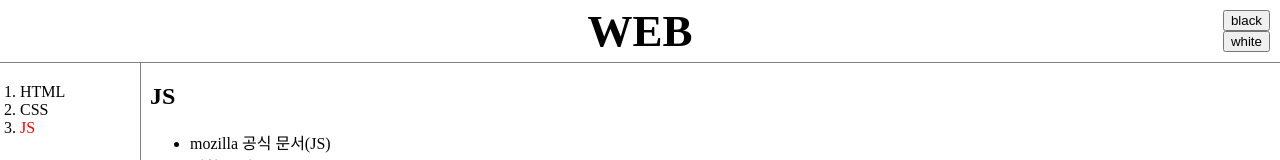
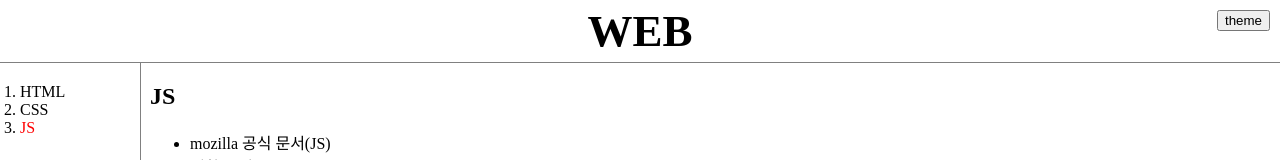
Before and after one commit to ppjh8263/study-web, a plain HTML site: page js.html in a window 1280 px wide. Shown: the top 160 px of the page. Drawn offline with Linux system fonts and the light colour scheme.

Commit message:
eidt : two button -> one button toggle

```diff
--- a/js.html
+++ b/js.html
@@ -8,16 +8,13 @@
 <body class="white">
     <h1><a href="index.html">WEB</a></h1>
     <div id="btn">
-        <div>
-            <input type="button" value="black" onclick="
+        <input type="button" value="theme" onclick="
+        if(document.querySelector('body').className=== 'white'){
             document.querySelector('body').className = 'black';
-            ">
-        </div>
-        <div>
-            <input type="button" value="white" onclick="
+        } else if(document.querySelector('body').className=== 'black'){
             document.querySelector('body').className = 'white';
-            ">
-        </div>
+        }
+        ">
     </div>
     <div id="grid">
         <ol>
```
